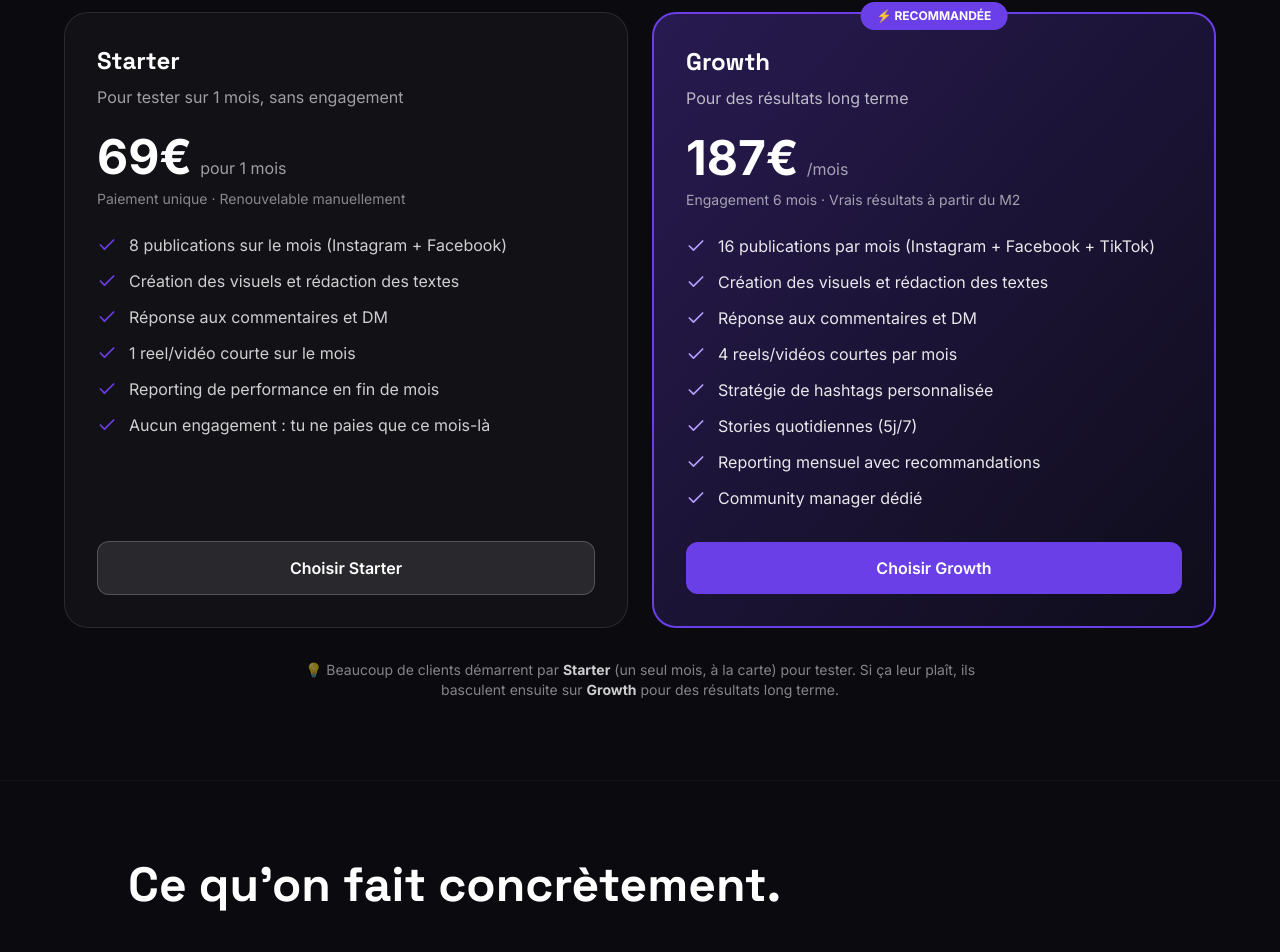
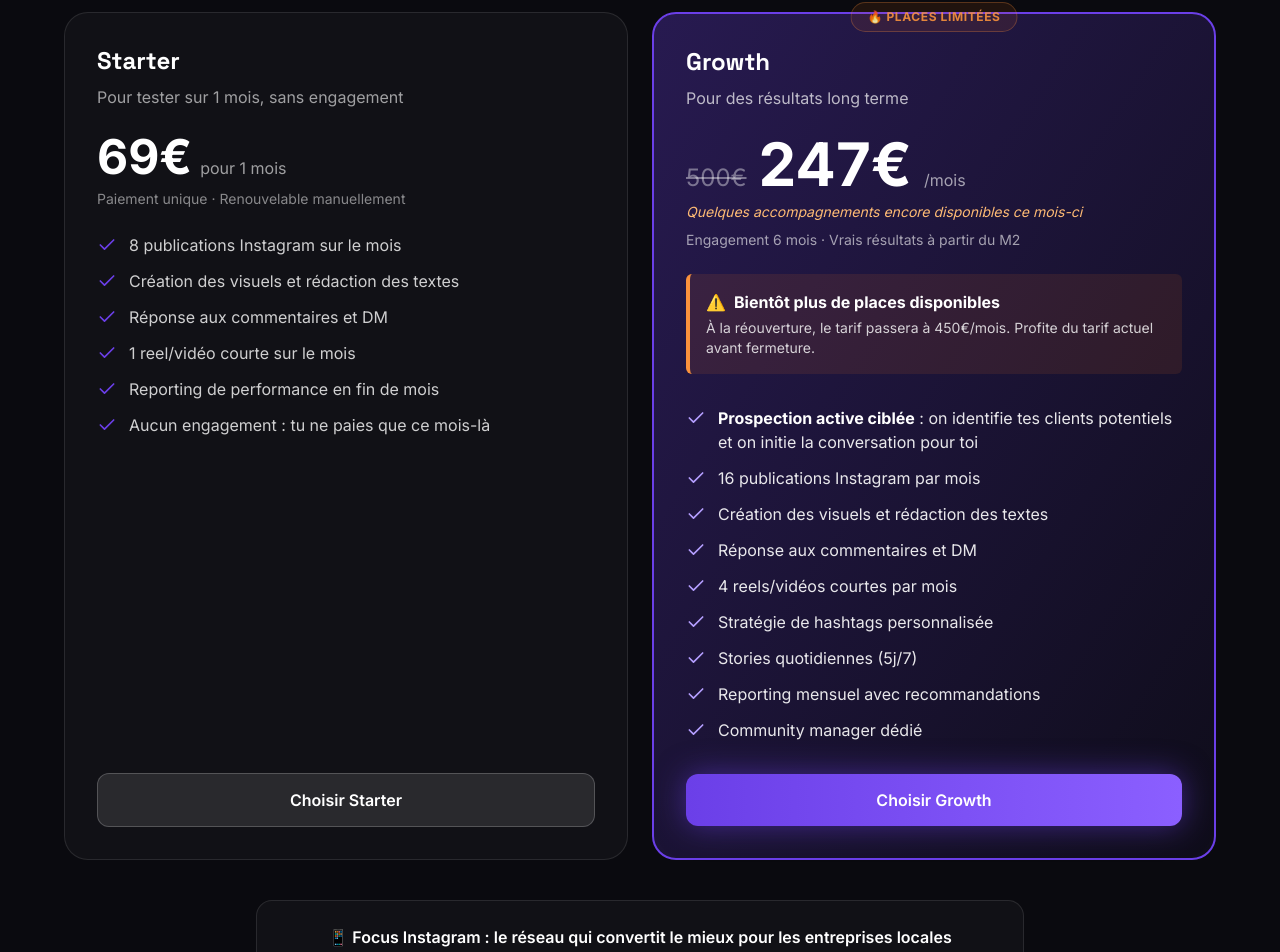
Before and after one commit to DigitalPulseAgency/SITE-AGENCE-definitif, a React (Vite) app: page /reseaux-sociaux in a window 1280 px wide. Shown: the part 1520-2472 px from the top of the page. Built offline with nearby package versions, Linux system fonts and the light colour scheme.

Commit message:
feat(reseaux-sociaux): refonte Growth + urgence + Instagram-only

```diff
--- a/src/pages/ReseauxSociaux.jsx
+++ b/src/pages/ReseauxSociaux.jsx
@@ -91,7 +91,7 @@ export default function ReseauxSociaux() {
 
               <ul className="space-y-3 mb-8 flex-grow">
                 {[
-                  "8 publications sur le mois (Instagram + Facebook)",
+                  "8 publications Instagram sur le mois",
                   "Création des visuels et rédaction des textes",
                   "Réponse aux commentaires et DM",
                   "1 reel/vidéo courte sur le mois",
@@ -115,11 +115,11 @@ export default function ReseauxSociaux() {
               </a>
             </div>
 
-            {/* OFFRE GROWTH (RECOMMANDÉE) */}
+            {/* OFFRE GROWTH (PLACES LIMITÉES) */}
             <div className="bg-gradient-to-br from-[#6B3FE8]/30 to-[#6B3FE8]/5 border-2 border-[#6B3FE8] rounded-3xl p-8 flex flex-col relative">
-              {/* Badge recommandée */}
-              <div className="absolute -top-3 left-1/2 -translate-x-1/2 bg-[#6B3FE8] text-white text-xs font-bold px-4 py-1.5 rounded-full">
-                ⚡ RECOMMANDÉE
+              {/* Badge urgence */}
+              <div className="absolute -top-3 left-1/2 -translate-x-1/2 bg-orange-500/10 border border-orange-400/30 text-orange-400 text-xs font-bold uppercase tracking-wider px-4 py-1.5 rounded-full whitespace-nowrap animate-pulse">
+                🔥 PLACES LIMITÉES
               </div>
 
               <div className="mb-6">
@@ -128,16 +128,36 @@ export default function ReseauxSociaux() {
               </div>
 
               <div className="mb-6">
-                <div className="flex items-baseline gap-2">
-                  <span className="text-5xl font-bold">187€</span>
+                <div className="flex items-baseline gap-3 flex-wrap">
+                  <span className="text-white/40 line-through text-2xl">500€</span>
+                  <span className="text-5xl md:text-6xl font-bold">247€</span>
                   <span className="text-white/60">/mois</span>
                 </div>
+                <p className="text-sm italic text-orange-300 mt-2">
+                  Quelques accompagnements encore disponibles ce mois-ci
+                </p>
                 <p className="text-sm text-white/60 mt-2">Engagement 6 mois · Vrais résultats à partir du M2</p>
               </div>
 
+              <div className="mb-8 bg-orange-500/10 border-l-4 border-orange-400 rounded-md p-4">
+                <p className="font-bold text-white flex items-start gap-2">
+                  <span aria-hidden="true">⚠️</span>
+                  <span>Bientôt plus de places disponibles</span>
+                </p>
+                <p className="text-sm text-white/80 mt-1">
+                  À la réouverture, le tarif passera à 450€/mois. Profite du tarif actuel avant fermeture.
+                </p>
+              </div>
+
               <ul className="space-y-3 mb-8 flex-grow">
+                <li className="flex gap-3 items-start">
+                  <Check className="w-5 h-5 text-[#B59FFF] flex-shrink-0 mt-0.5" />
+                  <span className="text-white/90">
+                    <strong className="text-white">Prospection active ciblée</strong> : on identifie tes clients potentiels et on initie la conversation pour toi
+                  </span>
+                </li>
                 {[
-                  "16 publications par mois (Instagram + Facebook + TikTok)",
+                  "16 publications Instagram par mois",
                   "Création des visuels et rédaction des textes",
                   "Réponse aux commentaires et DM",
                   "4 reels/vidéos courtes par mois",
@@ -157,11 +177,21 @@ export default function ReseauxSociaux() {
                 href={CAL_LINK}
                 target="_blank"
                 rel="noopener noreferrer"
-                className="w-full text-center bg-[#6B3FE8] hover:bg-[#5a32d4] text-white font-semibold py-3.5 rounded-xl transition-all"
+                className="w-full text-center bg-gradient-to-r from-[#6B3FE8] to-[#8B5FFF] hover:from-[#5a32d4] hover:to-[#7a4ff0] text-white font-semibold py-3.5 rounded-xl transition-all duration-300 shadow-[0_0_30px_rgba(107,63,232,0.5)] hover:shadow-[0_0_45px_rgba(139,95,255,0.75)] hover:scale-[1.02]"
               >
                 Choisir Growth
               </a>
             </div>
+          </div>
+
+          {/* Encart positionnement Instagram-only */}
+          <div className="max-w-3xl mx-auto bg-white/[0.03] border border-white/10 rounded-2xl p-6 text-center mt-10">
+            <p className="font-semibold text-white">
+              📱 Focus Instagram : le réseau qui convertit le mieux pour les entreprises locales
+            </p>
+            <p className="text-white/70 text-sm mt-3 leading-relaxed">
+              On a fait le choix de la spécialisation. Instagram concentre l'audience la plus qualifiée pour les commerces et services de proximité : engagement supérieur, conversations directes, clientèle locale. Plutôt que d'éparpiller tes contenus sur 3 plateformes avec un résultat moyen, on maximise ton retour sur investissement là où ça compte vraiment.
+            </p>
           </div>
 
           <p className="text-center text-white/50 text-sm mt-8 max-w-2xl mx-auto">
@@ -184,7 +214,7 @@ export default function ReseauxSociaux() {
               { icon: MessageCircle, titre: "Gestion des messages", desc: "Réponse rapide aux DM et commentaires" },
               { icon: Users, titre: "Engagement communauté", desc: "On crée des liens avec ta communauté" },
               { icon: BarChart3, titre: "Analyse des performances", desc: "Reporting clair tous les mois" },
-              { icon: Instagram, titre: "Stratégie multi-plateformes", desc: "Instagram, Facebook, TikTok selon ton secteur" }
+              { icon: Instagram, titre: "Stratégie Instagram dédiée", desc: "Spécialisation sur le réseau qui convertit le mieux en local" }
             ].map((item, i) => {
               const Icon = item.icon;
               return (
```
